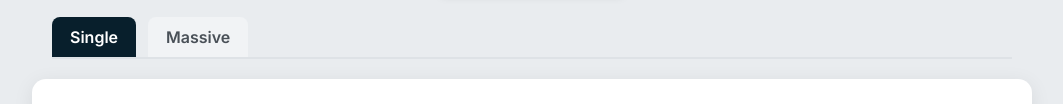
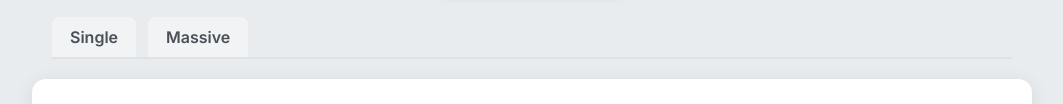
Before and after one commit to elmasteo/onboarding, a website: page index.html in a window 1280 px wide. Shown: the part 182-286 px from the top of the page, without its empty margins (108-1171 px from the left). Drawn offline with Linux system fonts and the light colour scheme.

Commit message:
ajuste navegación entre tabs colores

```diff
--- a/index.html
+++ b/index.html
@@ -263,22 +263,6 @@
       <div class="log" id="logBox"></div>
     </div>
   </div>
-
-<script>
-  document.querySelectorAll('ul li a').forEach(link => {
-    const href = link.getAttribute('href');
-    const path = window.location.pathname;
-
-    // Detecta si es la página de inicio o la de massive
-    const isIndex = path === '/' || path === '/index.html';
-    const isMassive = path === '/massive' || path === '/massive.html';
-
-    if ((isIndex && href === 'index.html') || (isMassive && href === 'massive.html')) {
-      link.classList.add('active');
-    }
-  });
-</script>
-
 
   <script>
     const log = (msg) => {
```
Also changed, not shown: massive.html (+2 -9 lines).
